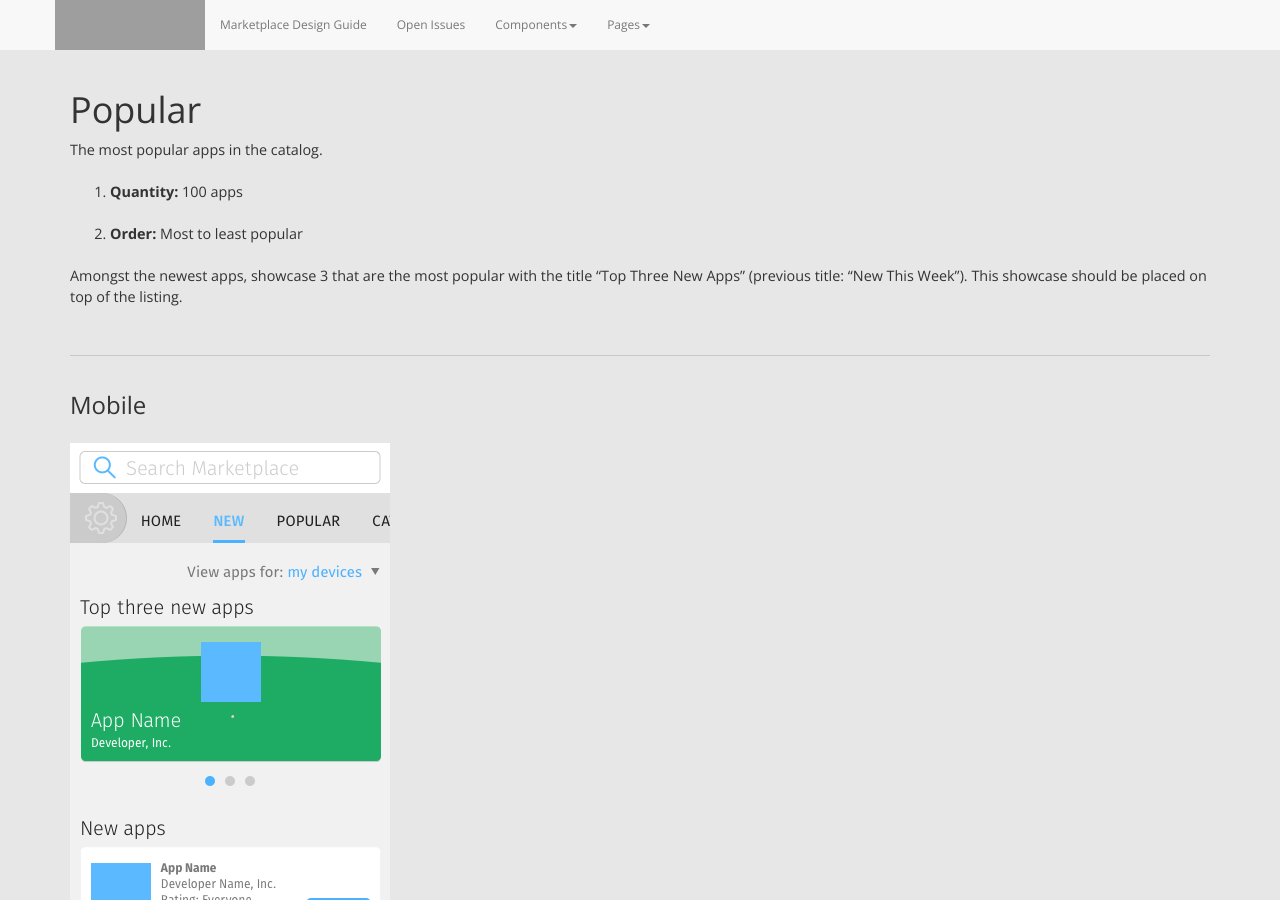
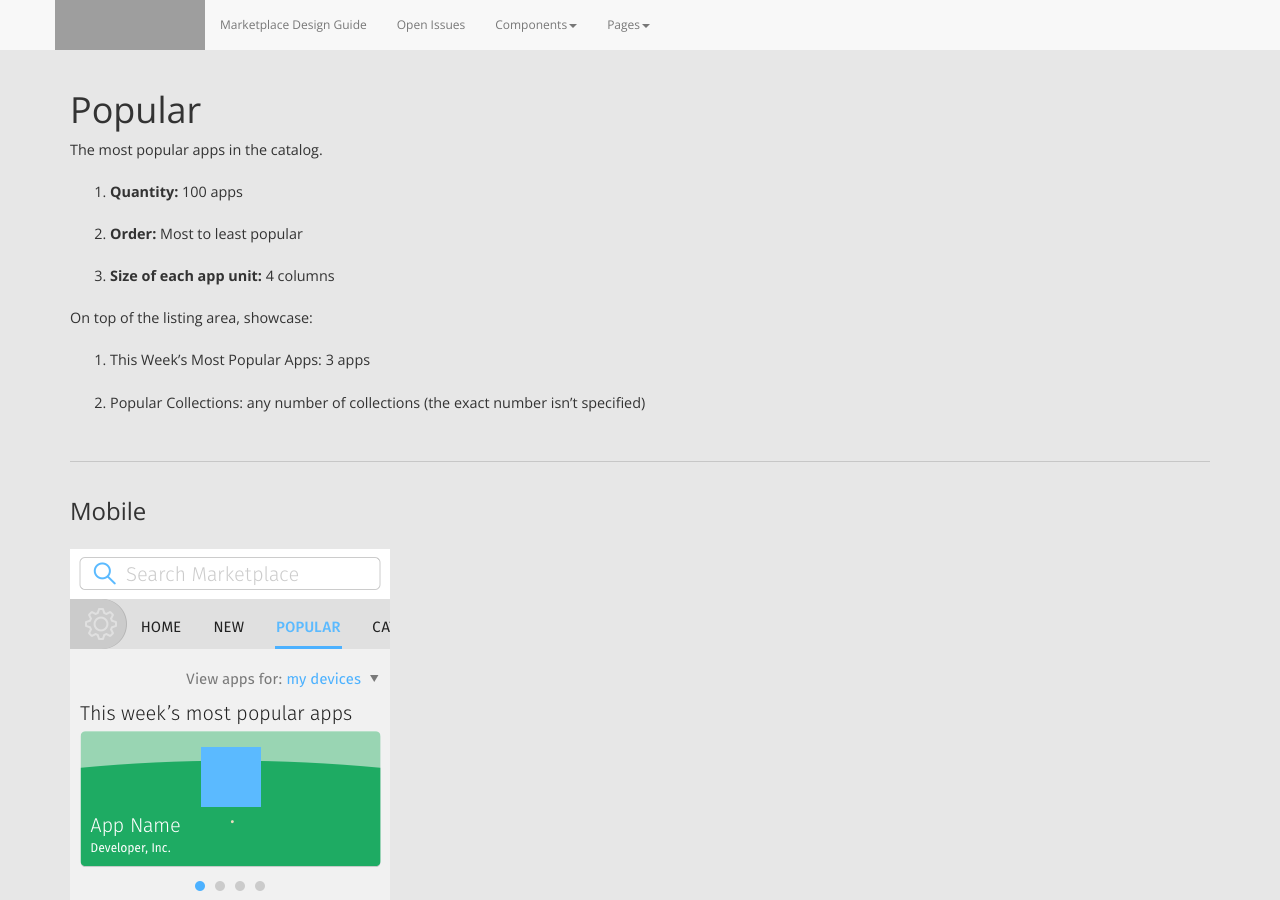
Before and after one commit to MarketplaceUX/marketplace-style-guides, a Jekyll site: the page built from popular.html, in a window 1280 px wide and 900 px high. Built offline with Jekyll 4.4.1, drawn with Linux system fonts in a browser that asks for light colours; nearby versions of some CDN libraries; some of the changed text lies outside the part shown; grey boxes are pictures that could not be loaded.

Commit message:
Update new and popular spec pages

```diff
--- a/popular.html
+++ b/popular.html
@@ -13,19 +13,30 @@ multipage: false
 			<ol class="longText">
   			<li><strong>Quantity:</strong> 100 apps</li>
   			<li><strong>Order:</strong> Most to least popular</li>
+        <li><strong>Size of each app unit:</strong> 4 columns</li>
 			</ol>
 
-			<p class="longText">Amongst the newest apps, showcase 3 that are the most popular with the title “Top Three New Apps” (previous title: “New This Week”). This showcase should be placed on top of the listing.</p>
+			<p class="longText">On top of the listing area, showcase:</p>
+
+			<ol class="longText">
+			  <li>This Week’s Most Popular Apps: 3 apps</li>
+			  <li>Popular Collections: any number of collections (the exact number isn’t specified)</li>
+			</ol>
 
 		  <h3 class="specItem">Mobile</h3>
 
-		  <img src="img/new-mobile.png">
+		  <img src="img/popular-mobile.png">
 
-      <p class="longText">The page displays as a vertical scrolling list.</p>
+      <ol class="longText">
+        <li>The page can display unlimited rows of app units.</li>
+        <li>Each row contains 1 app units.</li>
+        <li>So 1 app from “This week’s most popular apps” and 1 collection from “Popular Collections is showcased at a time.</li>
+        <li>Swipe left/right to navigate through the showcase carousel.</li>
+      </ol>
 
 		  <h3 class="specItem">Tablet</h3>
 
-		  <img src="img/new-tablet.png">
+		  <img src="img/popular-tablet.png">
 
 		  <ol class="longText">
 		    <li>The page displays 4 rows of app units.</li>
@@ -36,7 +47,7 @@ multipage: false
 
 		  <h3 class="specItem">Desktop</h3>
 
-		  <img src="img/new-desktop.png">
+		  <img src="img/popular-desktop.png">
 
 		  <ol class="longText">
 		    <li>Like the Tablet layout, the page displays 4 rows of app units.</li>
```
Also changed, not shown: new.html (+9 -4 lines).
